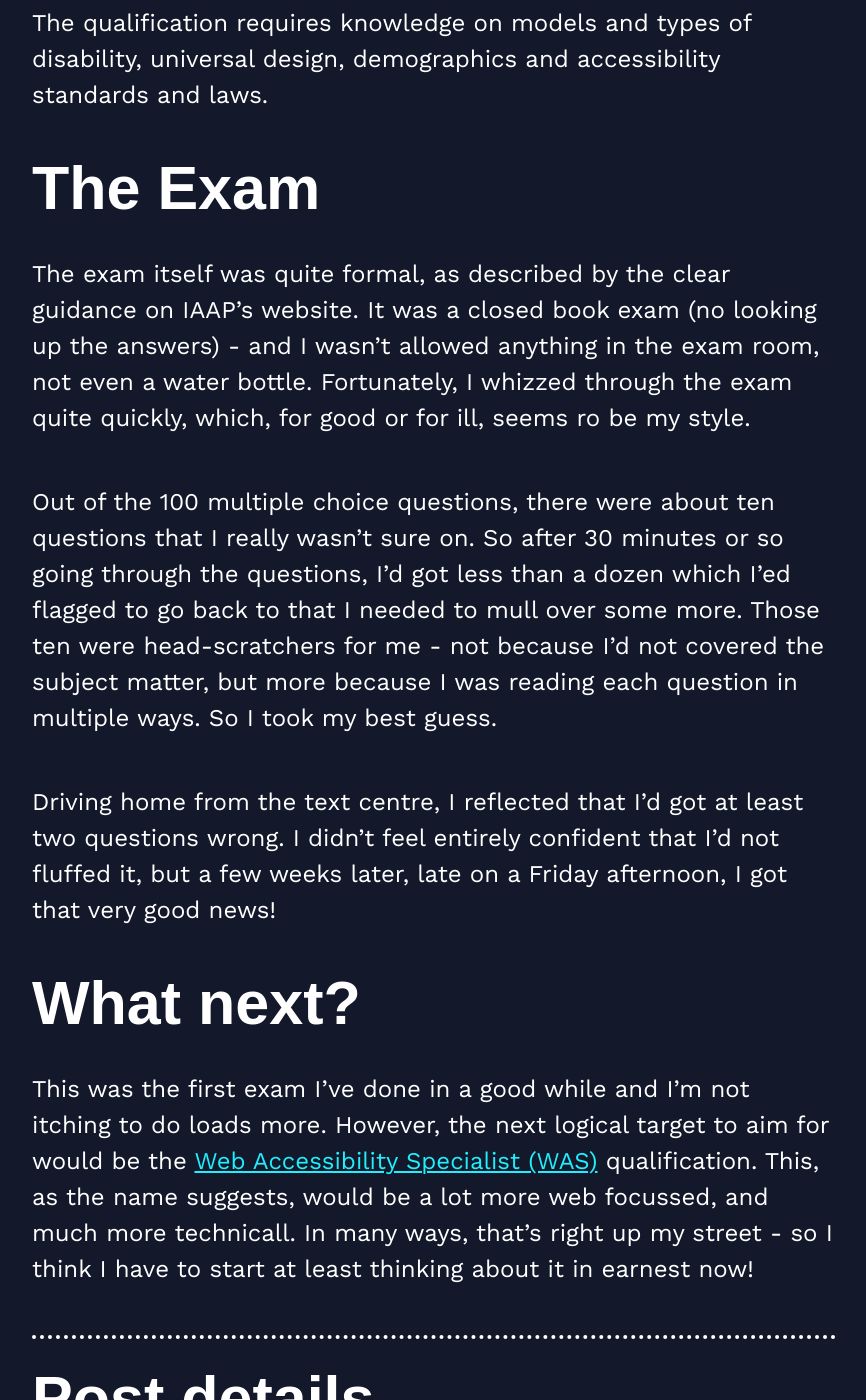
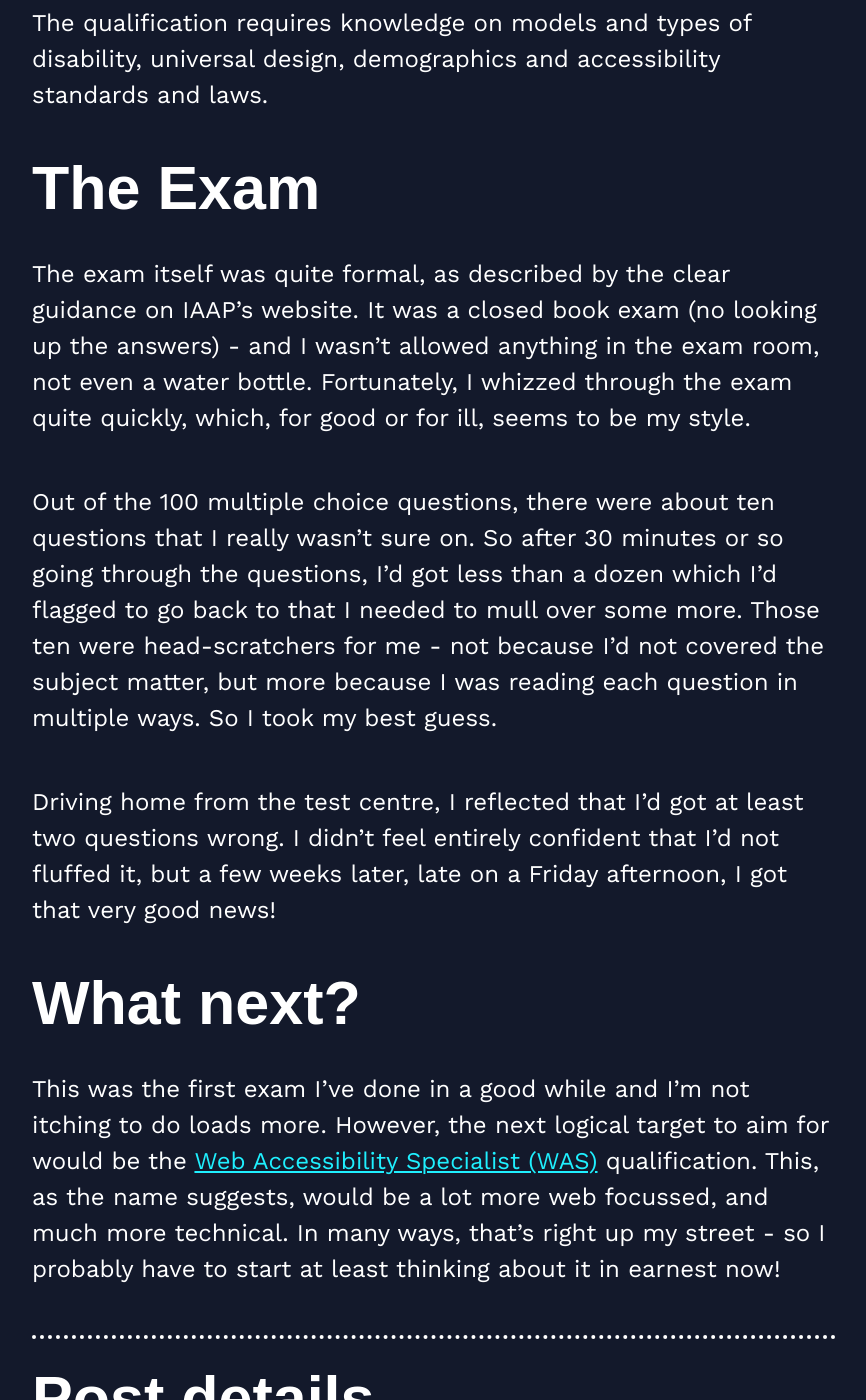
Before and after one commit to tomjnapier/tomjnapier.github.io, a Jekyll site: the page built from _posts/2024-09-23-cpacc.md, in a window 1280 px wide and 1400 px high, scrolled down 945 px. Shown: the whole window, without its empty margins (72-938 px from the left). Built offline with Jekyll 4.4.1, drawn with Linux system fonts in a browser that asks for light colours; some web fonts are replaced.

Commit message:
fix: correct typos in CPACC post

```diff
--- a/_posts/2024-09-23-cpacc.md
+++ b/_posts/2024-09-23-cpacc.md
@@ -17,12 +17,12 @@ The qualification requires knowledge on models and types of disability, universa
 
 ## The Exam
 
-The exam itself was quite formal, as described by the clear guidance on IAAP's website. It was a closed book exam (no looking up the answers) - and I wasn't allowed anything in the exam room, not even a water bottle. Fortunately, I whizzed through the exam quite quickly, which, for good or for ill, seems ro be my style.
+The exam itself was quite formal, as described by the clear guidance on IAAP's website. It was a closed book exam (no looking up the answers) - and I wasn't allowed anything in the exam room, not even a water bottle. Fortunately, I whizzed through the exam quite quickly, which, for good or for ill, seems to be my style.
 
-Out of the 100 multiple choice questions, there were about ten questions that I really wasn't sure on. So after 30 minutes or so going through the questions, I'd got less than a dozen which I'ed flagged to go back to that I needed to mull over some more. Those ten were head-scratchers for me - not because I'd not covered the subject matter, but more because I was reading each question in multiple ways. So I took my best guess.
+Out of the 100 multiple choice questions, there were about ten questions that I really wasn't sure on. So after 30 minutes or so going through the questions, I'd got less than a dozen which I'd flagged to go back to that I needed to mull over some more. Those ten were head-scratchers for me - not because I'd not covered the subject matter, but more because I was reading each question in multiple ways. So I took my best guess.
 
-Driving home from the text centre, I reflected that I'd got at least two questions wrong. I didn't feel entirely confident that I'd not fluffed it, but a few weeks later, late on a Friday afternoon, I got that very good news!
+Driving home from the test centre, I reflected that I'd got at least two questions wrong. I didn't feel entirely confident that I'd not fluffed it, but a few weeks later, late on a Friday afternoon, I got that very good news!
 
 ## What next?
 
-This was the first exam I've done in a good while and I'm not itching to do loads more. However, the next logical target to aim for would be the [Web Accessibility Specialist (WAS)](https://www.accessibilityassociation.org/s/wascertification) qualification. This, as the name suggests, would be a lot more web focussed, and much more technicall. In many ways, that's right up my street - so I think I have to start at least thinking about it in earnest now!
+This was the first exam I've done in a good while and I'm not itching to do loads more. However, the next logical target to aim for would be the [Web Accessibility Specialist (WAS)](https://www.accessibilityassociation.org/s/wascertification) qualification. This, as the name suggests, would be a lot more web focussed, and much more technical. In many ways, that's right up my street - so I probably have to start at least thinking about it in earnest now!
```
